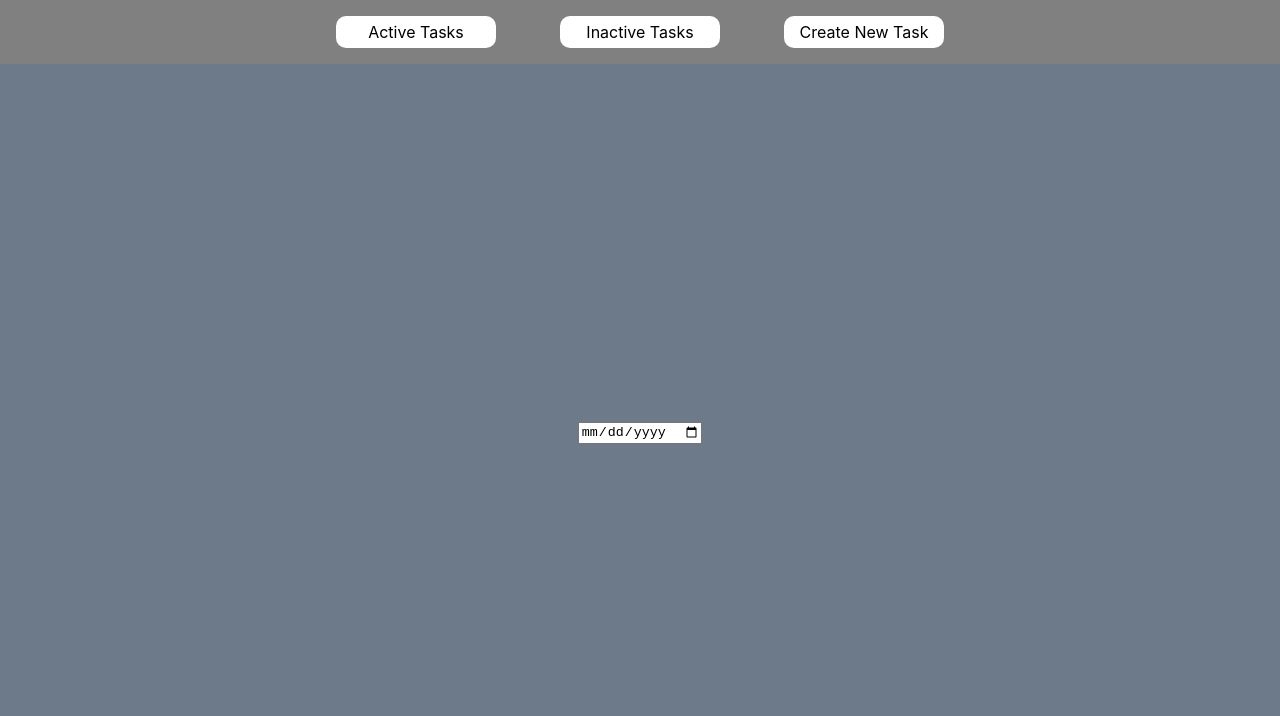
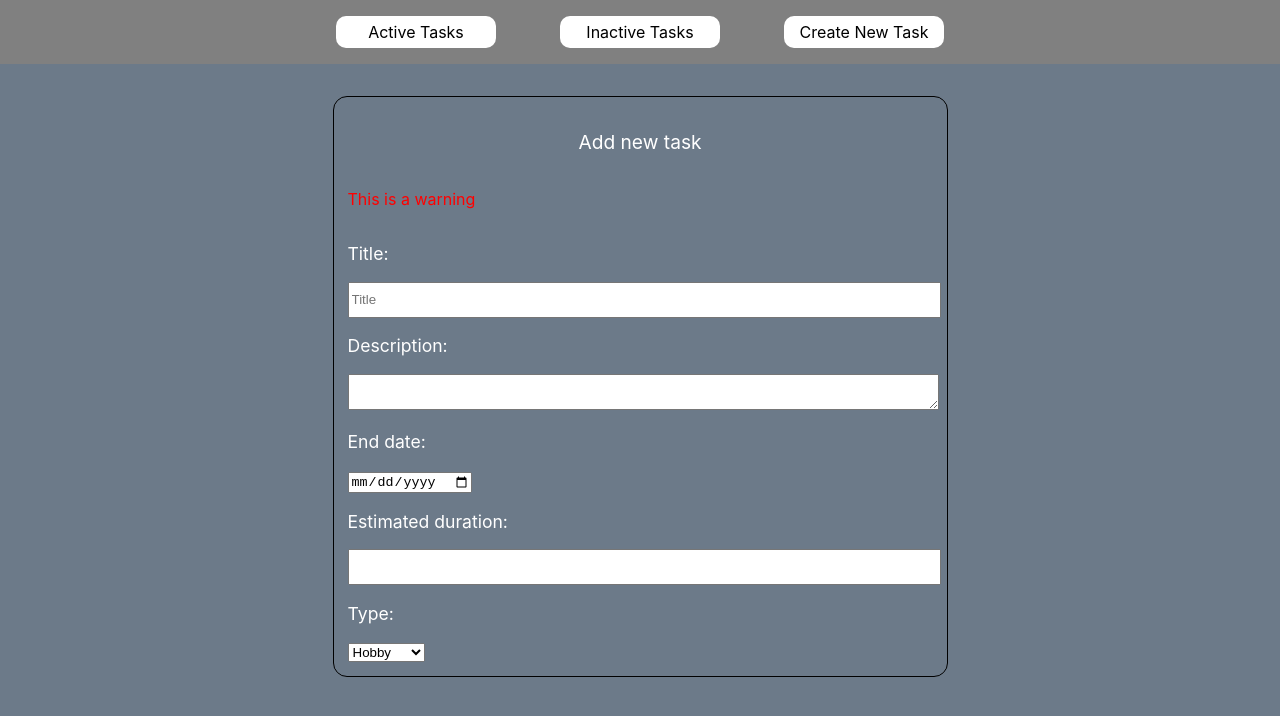
Before and after one commit to Mihai050/todolist-frontend, a React (Create React App) app: page /create-task in a window 1280 px wide. Shown: the top 716 px of the page. Built offline with nearby package versions, Linux system fonts and the light colour scheme.

Commit message:
create task page

```diff
--- a/src/routes/create-task/create-task.component.jsx
+++ b/src/routes/create-task/create-task.component.jsx
@@ -7,14 +7,41 @@ const CreateTask = () => {
   const currentDate = `${currentYear}-${currentMonth}-${currentDay}`;
   console.log(currentDate);
 
-  return <div className="wrapper-body-page">
-    <div className="upper-info"></div>
-    <div className="error-info"></div>
-    <div className="form-section">
-      <input type='date' min={currentDate} label='get finish day'/>
+  return (
+    <div className="form-container">
+      <div className="upper-info"></div>
+      <div className="error-info"></div>
+      <div className="form-section">
+        <p className="form-title">Add new task</p>
+        <p className='warning'>This is a warning</p>
+        <div class="form-element">
+          <p>Title:</p>
+          <input type="text" className="" placeholder="Title" />
+        </div>
+        <div class="form-element">
+          <p>Description:</p>
+          <textarea />
+        </div>
+
+        <div class="form-element">
+          <p>End date:</p>
+          <input type="date" min={currentDate} label="get finish day" />
+        </div>
+        <div class="form-element">
+          <p>Estimated duration:</p>
+          <input type="text" />
+        </div>
+        <div class="form-element">
+          <p>Type:</p>
+          <select name="Type" id="type">
+            <option value="Hobby">Hobby</option>
+            <option value="Not hobbi">not hobbi</option>
+          </select>
+        </div>
+      </div>
+      <div className="button-wrapper"></div>
     </div>
-    <div className="button-wrapper"></div>
-  </div>;
+  );
 };
 
 export default CreateTask;
--- a/src/routes/create-task/create-task.style.css
+++ b/src/routes/create-task/create-task.style.css
@@ -0,0 +1,34 @@
+.form-section{
+        border-radius: 14px;
+    border: 1px solid black;
+    padding: 14px;
+    display: flex;
+    flex-direction: column;
+    color: white;
+    margin-top: 2rem;
+    width: 585px;
+}
+.form-container{
+    display: flex;
+    place-content: center;
+}
+.form-title{
+    font-size: 1.2rem;
+    text-align: center;
+}
+
+.form-element p{
+    font-size: 1.1rem;
+}
+.form-element input[type="text"] {
+    width: 100%;
+    height: 30px;
+}
+.warning{
+    color: red;
+
+}
+.form-element textarea{
+    width: 100%;
+    height: 30px;
+}
```
